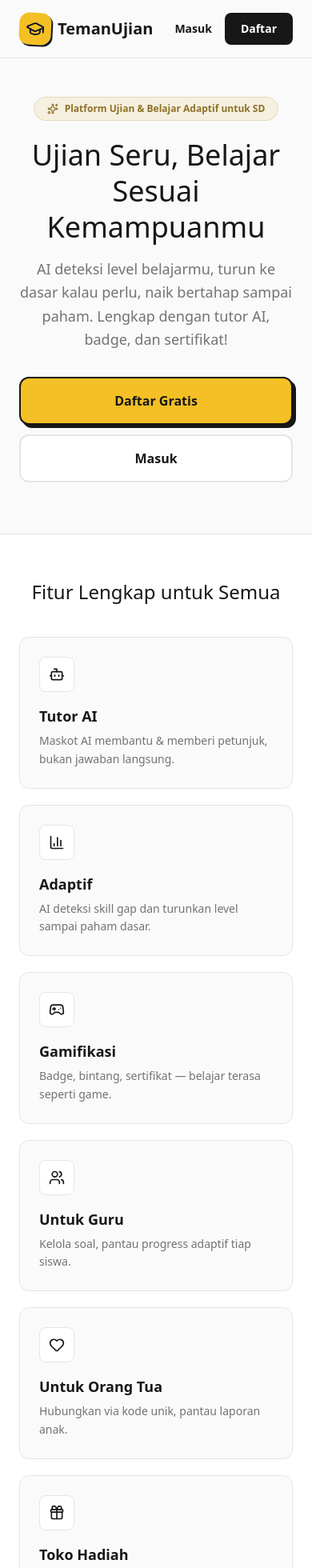
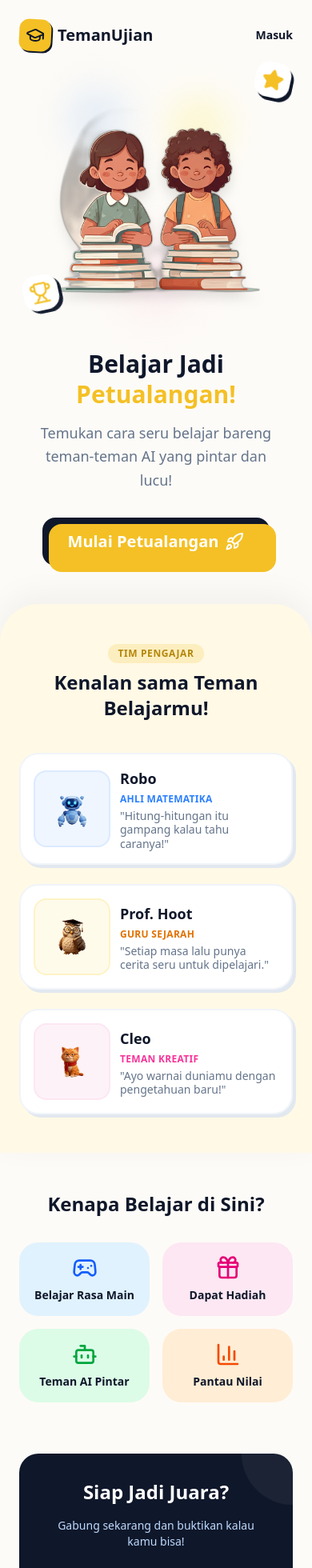
Before and after one commit to TheFahmi/ujian-anak-app, a Next.js app in the folder frontend-v2/: page / in a window 390 px wide. Shown: the top 1960 px of the page at 80% size. Built offline with nearby package versions, Linux system fonts and the light colour scheme.

Commit message:
feat: assessment adaptif 10 soal (naik >=70%, turun <50%) + fix login mobile geser kanan-kiri + landing responsif desktop

```diff
--- a/frontend-v2/src/app/dashboard/siswa/adaptif/[subjectId]/page.tsx
+++ b/frontend-v2/src/app/dashboard/siswa/adaptif/[subjectId]/page.tsx
@@ -147,7 +147,7 @@ export default function AdaptiveAssessmentPage() {
                                 Assessment Adaptif
                             </h1>
                             <p className="text-sm text-gray-500">
-                                AI akan tes kemampuanmu dengan 3 soal. Jawab dengan jujur ya!
+                                AI akan tes kemampuanmu dengan 10 soal. Jawab dengan jujur ya!
                             </p>
                         </div>
                         {/* Tutor AI banner */}
@@ -233,7 +233,7 @@ export default function AdaptiveAssessmentPage() {
                             </button>
                         </div>
                         <p className="text-center text-xs text-gray-400 mt-4">
-                            Jawab benar 2 dari 3 → naik level. Salah 2 → turun ke dasar. ✨
+                            Skor 70% ke atas → naik level. Skor di bawah 50% → turun ke dasar.
                         </p>
                     </>
                 )}
--- a/frontend-v2/src/app/login/page.tsx
+++ b/frontend-v2/src/app/login/page.tsx
@@ -66,9 +66,9 @@ export default function LoginPage() {
     };
 
     return (
-        <div className="min-h-screen w-full bg-[#fafafa] font-[var(--font-lexend)] overflow-x-hidden relative flex items-center justify-center px-4 py-10">
+        <div className="min-h-screen w-full bg-[#fafafa] font-[var(--font-lexend)] overflow-x-hidden relative flex flex-col">
             {/* Navbar Simple */}
-            <nav className="p-6 flex justify-between items-center relative z-10">
+            <nav className="px-6 py-5 flex justify-between items-center relative z-10 w-full">
                 <Link href="/" className="flex items-center gap-2 no-underline">
                     <div className="w-10 h-10 bg-[#f4c025] rounded-xl rotate-3 flex items-center justify-center shadow-[2px_2px_0px_#0f172a]">
                         <GraduationCap className="w-6 h-6 text-[#0f172a]" />
@@ -77,7 +77,7 @@ export default function LoginPage() {
                 </Link>
             </nav>
 
-            <main className="w-full max-w-md flex flex-col items-center justify-center min-h-[70vh] relative z-10">
+            <main className="w-full max-w-md mx-auto flex flex-col items-center justify-center flex-1 px-4 relative z-10">
                 <div className="w-full bg-white border-2 border-[#e5e5e5] rounded-3xl p-8 shadow-sm">
                 <div className="text-center mb-8">
                     <div className="relative inline-block mb-4">
--- a/frontend-v2/src/app/page.tsx
+++ b/frontend-v2/src/app/page.tsx
@@ -1,147 +1,156 @@
 import Link from 'next/link';
 import Image from 'next/image';
-import { GraduationCap, Star, Trophy, Rocket, Gamepad2, Gift, Bot, BarChart3, Heart, School, Users, Sparkles } from 'lucide-react';
+import { GraduationCap, Star, Trophy, Rocket, Gamepad2, Gift, Bot, BarChart3, Heart } from 'lucide-react';
 
 export default function HomePage() {
     return (
-        <div className="min-h-screen w-full bg-[#fafafa] font-[var(--font-lexend)] overflow-x-hidden">
-            {/* Navbar */}
-            <nav className="sticky top-0 z-50 bg-[#fafafa]/95 backdrop-blur-sm border-b border-[#e5e5e5]">
-                <div className="mx-auto max-w-6xl px-6 py-4 flex justify-between items-center">
+        <div className="min-h-screen w-full bg-[#fdfbf7] font-[var(--font-lexend)] max-w-md md:max-w-5xl lg:max-w-5xl mx-auto overflow-x-hidden">
+            {/* Navbar Simple */}
+            <nav className="p-6 flex justify-between items-center">
                 <div className="flex items-center gap-2">
                     <div className="w-10 h-10 bg-[#f4c025] rounded-xl rotate-3 flex items-center justify-center shadow-[2px_2px_0px_#0f172a]">
                         <GraduationCap className="w-6 h-6 text-[#0f172a]" />
                     </div>
-                        <span className="font-[var(--font-fredoka)] font-bold text-xl text-[#171717]">TemanUjian</span>
+                    <span className="font-[var(--font-fredoka)] font-bold text-xl text-[#0f172a]">TemanUjian</span>
                 </div>
-                    <div className="flex items-center gap-4">
-                        <Link href="/login" className="no-underline text-[#171717] font-bold text-sm hover:text-[#b08d3e] transition-colors">
+                <Link href="/login" className="no-underline text-[#0f172a] font-bold text-sm hover:text-[#f4c025] transition-colors">
                     Masuk
                 </Link>
-                        <Link href="/register" className="no-underline bg-[#171717] text-white text-sm font-bold px-5 py-2.5 rounded-lg hover:bg-black transition-colors">
-                            Daftar
-                        </Link>
-                    </div>
-                </div>
             </nav>
 
-            {/* Hero Section — 2 kolom desktop */}
-            <main>
-                <section className="mx-auto max-w-6xl px-6 pt-12 pb-16 md:pt-20 md:pb-24 grid md:grid-cols-2 gap-10 items-center">
-                    {/* Teks */}
-                    <div className="text-center md:text-left">
-                        <span className="inline-flex items-center gap-2 text-xs font-bold text-[#8f7027] bg-[#f5f0e0] border border-[#e5d9b8] px-4 py-1.5 rounded-full mb-5">
-                            <Sparkles className="w-3.5 h-3.5" />
-                            Platform Ujian & Belajar Adaptif untuk SD
-                        </span>
-                        <h1 className="font-[var(--font-fredoka)] text-4xl md:text-5xl text-[#171717] leading-tight m-0">
-                            Ujian Seru, <br className="hidden md:block" />
-                            Belajar Sesuai Kemampuanmu
-                        </h1>
-                        <p className="text-[#737373] text-lg mt-4 mb-8 leading-relaxed max-w-md mx-auto md:mx-0">
-                            AI deteksi level belajarmu, turun ke dasar kalau perlu, naik bertahap sampai paham.
-                            Lengkap dengan tutor AI, badge, dan sertifikat!
-                        </p>
-                        <div className="flex flex-col sm:flex-row gap-3 justify-center md:justify-start">
-                            <Link href="/register" className="no-underline bg-[#f4c025] text-[#171717] border-2 border-[#171717] font-bold px-8 py-4 rounded-xl shadow-[4px_4px_0px_#171717] hover:-translate-y-0.5 transition-transform text-center">
-                                Daftar Gratis
-                            </Link>
-                            <Link href="/login" className="no-underline bg-white text-[#171717] border-2 border-[#e5e5e5] font-bold px-8 py-4 rounded-xl hover:bg-[#fafafa] transition-colors text-center">
-                                Masuk
-                            </Link>
+            {/* Hero Section */}
+            <main className="px-6 pt-4 pb-12 flex flex-col items-center text-center">
+                <div className="relative w-full max-w-[300px] aspect-square mb-8">
+                    {/* Decorative blobs */}
+                    <div className="absolute top-0 left-10 w-20 h-20 bg-blue-100 rounded-full mix-blend-multiply filter blur-xl opacity-70 animate-blob"></div>
+                    <div className="absolute top-0 right-10 w-20 h-20 bg-yellow-100 rounded-full mix-blend-multiply filter blur-xl opacity-70 animate-blob animation-delay-2000"></div>
+                    <div className="absolute -bottom-8 left-20 w-20 h-20 bg-pink-100 rounded-full mix-blend-multiply filter blur-xl opacity-70 animate-blob animation-delay-4000"></div>
+
+                    {/* Main Hero Image Composition */}
+                    <div className="relative z-10 w-full h-full">
+                        <Image
+                            src="/images/home-children-books.png"
+                            alt="Happy students"
+                            fill
+                            className="object-contain drop-shadow-xl"
+                            priority
+                        />
+                        {/* Floating Elements */}
+                        <div className="absolute -top-4 -right-4 bg-white p-2 rounded-2xl shadow-[4px_4px_0px_#0f172a] rotate-12 animate-bounce hover:rotate-6 transition-transform">
+                            <Star className="w-7 h-7 text-[#f4c025] fill-[#f4c025]" />
+                        </div>
+                        <div className="absolute bottom-4 -left-4 bg-white p-2 rounded-2xl shadow-[4px_4px_0px_#0f172a] -rotate-12 animate-pulse">
+                            <Trophy className="w-7 h-7 text-[#f4c025]" />
+                        </div>
                     </div>
                 </div>
 
-                    {/* Visual */}
-                    <div className="relative hidden md:block">
-                        <div className="bg-white border-2 border-[#e5e5e5] rounded-2xl p-8 shadow-sm">
-                            <div className="flex items-center gap-3 mb-6">
-                                <div className="w-12 h-12 rounded-full bg-[#f5f5f5] flex items-center justify-center">
-                                    <School className="w-6 h-6 text-[#171717]" />
+                <h1 className="font-[var(--font-fredoka)] font-bold text-3xl sm:text-4xl text-[#0f172a] leading-tight mb-4">
+                    Belajar Jadi <span className="text-[#f4c025] inline-block transform hover:scale-110 transition-transform cursor-default">Petualangan!</span>
+                </h1>
+
+                <p className="text-[#64748b] text-lg mb-8 leading-relaxed max-w-xs mx-auto">
+                    Temukan cara seru belajar bareng teman-teman AI yang pintar dan lucu!
+                </p>
+
+                <Link
+                    href="/login"
+                    className="group relative inline-flex items-center justify-center px-8 py-4 font-bold text-white transition-all duration-200 bg-[#0f172a] font-[var(--font-fredoka)] rounded-2xl focus:outline-none focus:ring-2 focus:ring-offset-2 focus:ring-gray-900 no-underline transform hover:-translate-y-1 active:translate-y-0"
+                >
+                    <span className="absolute bottom-0 right-0 w-full h-full -mb-2 -mr-2 transition-all duration-200 ease-linear bg-[#f4c025] rounded-2xl group-hover:mb-0 group-hover:mr-0"></span>
+                    <span className="relative mr-2 text-xl">Mulai Petualangan</span>
+                    <Rocket className="relative w-6 h-6 group-hover:rotate-12 transition-transform" />
+                </Link>
+            </main>
+
+            {/* Meet the Friends Section */}
+            <section className="py-12 px-6 bg-[#fff9e6] rounded-t-[3rem] shadow-[0_-10px_40px_rgba(0,0,0,0.05)]">
+                <div className="text-center mb-10">
+                    <span className="inline-block py-1 px-3 rounded-full bg-[#f4c025]/20 text-[#b4860b] text-xs font-bold tracking-wider mb-2 uppercase">Tim Pengajar</span>
+                    <h2 className="font-[var(--font-fredoka)] font-bold text-2xl text-[#0f172a]">Kenalan sama Teman Belajarmu!</h2>
+                </div>
+
+                <div className="grid grid-cols-1 md:grid-cols-3 gap-6">
+                    {/* Robo */}
+                    <div className="bg-white p-4 rounded-3xl shadow-[4px_4px_0px_#e2e8f0] border-2 border-[#f1f5f9] flex items-center gap-3 sm:gap-4 transform hover:scale-[1.02] transition-transform">
+                        <div className="w-24 h-24 sm:w-32 sm:h-32 rounded-2xl bg-blue-50 flex items-center justify-center flex-shrink-0 border-2 border-blue-100 relative">
+                            <Image src="/images/ai-robo-v2.png" alt="Robo" width={112} height={112} className="object-contain" />
                         </div>
                         <div>
-                                    <p className="font-bold text-[#171717] text-sm m-0">Andi, Kelas 5 SD</p>
-                                    <p className="text-xs text-[#a3a3a3] m-0">Dashboard Siswa</p>
+                            <h3 className="font-[var(--font-fredoka)] font-bold text-lg text-[#0f172a] mb-1">Robo</h3>
+                            <p className="text-xs font-bold text-blue-500 uppercase tracking-wide mb-1">Ahli Matematika</p>
+                            <p className="text-sm text-[#64748b] leading-tight">&quot;Hitung-hitungan itu gampang kalau tahu caranya!&quot;</p>
                         </div>
                     </div>
-                            <div className="space-y-3">
-                                <div className="flex items-center justify-between bg-[#fafafa] border border-[#e5e5e5] rounded-xl px-4 py-3">
-                                    <span className="text-sm font-semibold text-[#171717]">Matematika</span>
-                                    <span className="text-xs font-bold text-[#171717] bg-[#f4c025] px-3 py-1 rounded-full">Level Kelas 3</span>
+
+                    {/* Prof Hoot */}
+                    <div className="bg-white p-4 rounded-3xl shadow-[4px_4px_0px_#e2e8f0] border-2 border-[#f1f5f9] flex items-center gap-3 sm:gap-4 transform hover:scale-[1.02] transition-transform">
+                        <div className="w-24 h-24 sm:w-32 sm:h-32 rounded-2xl bg-amber-50 flex items-center justify-center flex-shrink-0 border-2 border-amber-100 relative">
+                            <Image src="/images/ai-prof-hoot-v2.png" alt="Prof Hoot" width={112} height={112} className="object-contain" />
                         </div>
-                                <div className="flex items-center justify-between bg-[#fafafa] border border-[#e5e5e5] rounded-xl px-4 py-3">
-                                    <span className="text-sm font-semibold text-[#171717]">Bahasa Indonesia</span>
-                                    <span className="text-xs font-bold text-white bg-[#6c5ce7] px-3 py-1 rounded-full">Level TK</span>
-                                </div>
-                                <div className="flex items-center justify-between bg-[#fafafa] border border-[#e5e5e5] rounded-xl px-4 py-3">
-                                    <span className="text-sm font-semibold text-[#171717]">IPA</span>
-                                    <span className="text-xs font-bold text-[#171717] bg-green-100 px-3 py-1 rounded-full">Level Kelas 2</span>
-                                </div>
-                                <div className="flex items-center justify-between bg-[#fafafa] border border-[#e5e5e5] rounded-xl px-4 py-3">
-                                    <span className="text-sm font-semibold text-[#171717]">Bahasa Inggris</span>
-                                    <span className="text-xs font-bold text-[#171717] bg-sky-100 px-3 py-1 rounded-full">Level Kelas 1</span>
+                        <div>
+                            <h3 className="font-[var(--font-fredoka)] font-bold text-lg text-[#0f172a] mb-1">Prof. Hoot</h3>
+                            <p className="text-xs font-bold text-amber-600 uppercase tracking-wide mb-1">Guru Sejarah</p>
+                            <p className="text-sm text-[#64748b] leading-tight">&quot;Setiap masa lalu punya cerita seru untuk dipelajari.&quot;</p>
                         </div>
                     </div>
-                            <div className="mt-5 p-4 bg-[#6c5ce7] rounded-xl">
-                                <p className="text-xs font-bold text-white/70 uppercase tracking-wide m-0 mb-1">Rekomendasi Hari Ini</p>
-                                <p className="text-sm font-bold text-white m-0">Latihan "Mengenal Huruf A-Z" di Bahasa Indonesia</p>
+
+                    {/* Cleo */}
+                    <div className="bg-white p-4 rounded-3xl shadow-[4px_4px_0px_#e2e8f0] border-2 border-[#f1f5f9] flex items-center gap-3 sm:gap-4 transform hover:scale-[1.02] transition-transform">
+                        <div className="w-24 h-24 sm:w-32 sm:h-32 rounded-2xl bg-pink-50 flex items-center justify-center flex-shrink-0 border-2 border-pink-100 relative">
+                            <Image src="/images/ai-cleo-v2.png" alt="Cleo" width={112} height={112} className="object-contain" />
+                        </div>
+                        <div>
+                            <h3 className="font-[var(--font-fredoka)] font-bold text-lg text-[#0f172a] mb-1">Cleo</h3>
+                            <p className="text-xs font-bold text-pink-500 uppercase tracking-wide mb-1">Teman Kreatif</p>
+                            <p className="text-sm text-[#64748b] leading-tight">&quot;Ayo warnai duniamu dengan pengetahuan baru!&quot;</p>
                         </div>
                     </div>
                 </div>
             </section>
 
-                {/* Fitur — grid lebar */}
-                <section className="bg-white border-y border-[#e5e5e5] py-14">
-                    <div className="mx-auto max-w-6xl px-6">
-                        <h2 className="font-[var(--font-fredoka)] text-2xl md:text-3xl text-[#171717] text-center mb-10">
-                            Fitur Lengkap untuk Semua
-                        </h2>
-                        <div className="grid grid-cols-1 sm:grid-cols-2 lg:grid-cols-3 gap-5">
-                            {[
-                                { icon: Bot, title: 'Tutor AI', desc: 'Maskot AI membantu & memberi petunjuk, bukan jawaban langsung.' },
-                                { icon: BarChart3, title: 'Adaptif', desc: 'AI deteksi skill gap dan turunkan level sampai paham dasar.' },
-                                { icon: Gamepad2, title: 'Gamifikasi', desc: 'Badge, bintang, sertifikat — belajar terasa seperti game.' },
-                                { icon: Users, title: 'Untuk Guru', desc: 'Kelola soal, pantau progress adaptif tiap siswa.' },
-                                { icon: Heart, title: 'Untuk Orang Tua', desc: 'Hubungkan via kode unik, pantau laporan anak.' },
-                                { icon: Gift, title: 'Toko Hadiah', desc: 'Tukar koin dengan item seru di toko.' },
-                            ].map((f, i) => (
-                                <div key={i} className="bg-[#fafafa] border border-[#e5e5e5] rounded-xl p-6 hover:border-[#c9a227] transition-colors">
-                                    <div className="w-11 h-11 rounded-lg bg-white border border-[#e5e5e5] flex items-center justify-center mb-4">
-                                        <f.icon className="w-5 h-5 text-[#171717]" />
+            {/* Features / Why Us */}
+            <section className="py-12 px-6">
+                <h2 className="font-[var(--font-fredoka)] font-bold text-2xl text-[#0f172a] text-center mb-8">Kenapa Belajar di Sini?</h2>
+
+                <div className="grid grid-cols-2 md:grid-cols-4 gap-4">
+                    <div className="bg-[#e0f2fe] p-4 rounded-3xl flex flex-col items-center text-center gap-2">
+                        <Gamepad2 className="w-8 h-8 text-blue-600" />
+                        <h3 className="font-bold text-[#0f172a] text-sm">Belajar Rasa Main</h3>
                     </div>
-                                    <h3 className="font-bold text-[#171717] text-lg m-0 mb-1.5">{f.title}</h3>
-                                    <p className="text-sm text-[#737373] m-0 leading-relaxed">{f.desc}</p>
+                    <div className="bg-[#fce7f3] p-4 rounded-3xl flex flex-col items-center text-center gap-2">
+                        <Gift className="w-8 h-8 text-pink-600" />
+                        <h3 className="font-bold text-[#0f172a] text-sm">Dapat Hadiah</h3>
                     </div>
-                            ))}
+                    <div className="bg-[#dcfce7] p-4 rounded-3xl flex flex-col items-center text-center gap-2">
+                        <Bot className="w-8 h-8 text-green-600" />
+                        <h3 className="font-bold text-[#0f172a] text-sm">Teman AI Pintar</h3>
+                    </div>
+                    <div className="bg-[#ffedd5] p-4 rounded-3xl flex flex-col items-center text-center gap-2">
+                        <BarChart3 className="w-8 h-8 text-orange-600" />
+                        <h3 className="font-bold text-[#0f172a] text-sm">Pantau Nilai</h3>
                     </div>
                 </div>
             </section>
 
-                {/* CTA */}
-                <section className="py-14">
-                    <div className="mx-auto max-w-4xl px-6 text-center">
-                        <h2 className="font-[var(--font-fredoka)] text-2xl md:text-3xl text-[#171717] mb-3">
-                            Siap Mulai?
-                        </h2>
-                        <p className="text-[#737373] mb-6">Daftar gratis, langsung coba ujian & belajar adaptif.</p>
-                        <Link href="/register" className="no-underline inline-block bg-[#f4c025] text-[#171717] border-2 border-[#171717] font-bold px-10 py-4 rounded-xl shadow-[4px_4px_0px_#171717] hover:-translate-y-0.5 transition-transform">
-                            Daftar Sekarang
+            {/* CTA Footer */}
+            <footer className="px-6 pb-12 pt-4 text-center">
+                <div className="bg-[#0f172a] rounded-3xl p-8 relative overflow-hidden">
+                    {/* Background decoration */}
+                    <div className="absolute top-0 right-0 w-32 h-32 bg-white/5 rounded-full -mr-16 -mt-16"></div>
+                    <div className="absolute bottom-0 left-0 w-24 h-24 bg-white/5 rounded-full -ml-12 -mb-12"></div>
+
+                    <h2 className="font-[var(--font-fredoka)] font-bold text-2xl text-white mb-4 relative z-10">Siap Jadi Juara?</h2>
+                    <p className="text-blue-200 text-sm mb-6 relative z-10">Gabung sekarang dan buktikan kalau kamu bisa!</p>
+
+                    <Link
+                        href="/login"
+                        className="inline-block w-full py-3 bg-[#f4c025] text-[#0f172a] font-bold rounded-xl shadow-[0_4px_0_#b4860b] active:shadow-none active:translate-y-[4px] transition-all relative z-10 no-underline"
+                    >
+                        Yuk, Daftar Gratis!
                     </Link>
                 </div>
-                </section>
-            </main>
-
-            {/* Footer */}
-            <footer className="border-t border-[#e5e5e5] py-8">
-                <div className="mx-auto max-w-6xl px-6 flex flex-col md:flex-row items-center justify-between gap-3">
-                    <div className="flex items-center gap-2">
-                        <div className="w-8 h-8 bg-[#f4c025] rounded-lg rotate-3 flex items-center justify-center">
-                            <GraduationCap className="w-4 h-4 text-[#171717]" />
-                        </div>
-                        <span className="font-[var(--font-fredoka)] font-bold text-[#171717]">TemanUjian</span>
-                    </div>
-                    <p className="text-xs text-[#a3a3a3] m-0">Platform ujian & belajar adaptif untuk SD</p>
-                </div>
+                <p className="text-[#94a3b8] text-xs mt-8">© 2024 TemanUjian. Dibuat dengan <Heart className="inline-block w-3 h-3 text-red-500 fill-red-500" /> untuk Siswa Indonesia.</p>
             </footer>
         </div>
     );
```
Also changed, not shown: 1 other file (tests, documents, lock files or other folders). Lines whose indentation alone changed are shown as unchanged.
